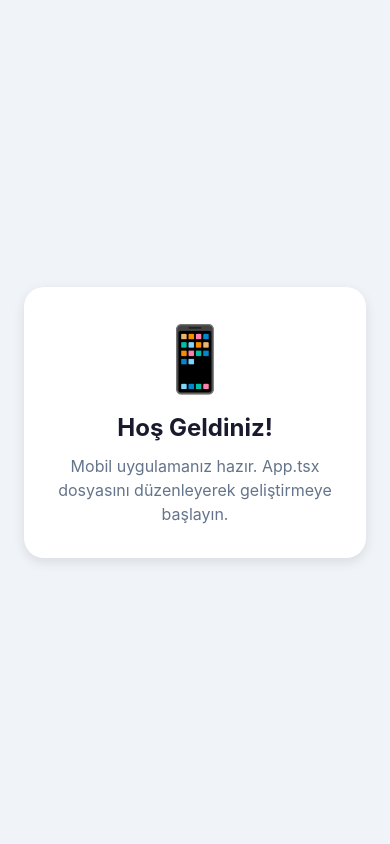
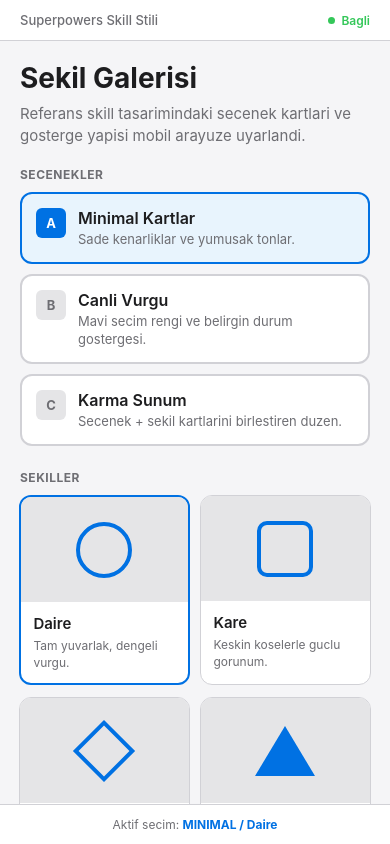
Before and after one commit to admlyz5858/Yeni, a React Native app in the folder app/: screen / in a window 390 px wide. Built offline with nearby package versions, Linux system fonts and the light colour scheme.

Commit message:
Apply superpowers-inspired shape UI style
Co-authored-by: admlyz5858 <admlyz5858@users.noreply.github.com>

```diff
--- a/app/App.tsx
+++ b/app/App.tsx
@@ -1,55 +1,372 @@
 import { StatusBar } from 'expo-status-bar';
-import { StyleSheet, Text, View } from 'react-native';
+import { useMemo, useState } from 'react';
+import {
+  Pressable,
+  ScrollView,
+  StyleSheet,
+  Text,
+  useColorScheme,
+  View,
+} from 'react-native';
+
+type Option = {
+  key: string;
+  letter: string;
+  title: string;
+  description: string;
+};
+
+type Shape = {
+  key: string;
+  name: string;
+  details: string;
+};
+
+const options: Option[] = [
+  {
+    key: 'minimal',
+    letter: 'A',
+    title: 'Minimal Kartlar',
+    description: 'Sade kenarliklar ve yumusak tonlar.',
+  },
+  {
+    key: 'vivid',
+    letter: 'B',
+    title: 'Canli Vurgu',
+    description: 'Mavi secim rengi ve belirgin durum gostergesi.',
+  },
+  {
+    key: 'mixed',
+    letter: 'C',
+    title: 'Karma Sunum',
+    description: 'Secenek + sekil kartlarini birlestiren duzen.',
+  },
+];
+
+const shapes: Shape[] = [
+  { key: 'circle', name: 'Daire', details: 'Tam yuvarlak, dengeli vurgu.' },
+  { key: 'square', name: 'Kare', details: 'Keskin koselerle guclu gorunum.' },
+  { key: 'diamond', name: 'Elmas', details: '45 derece donuk modern form.' },
+  { key: 'triangle', name: 'Ucgen', details: 'Yonlendirme hissi veren ikon.' },
+];
 
 export default function App() {
+  const colorScheme = useColorScheme();
+  const isDark = colorScheme === 'dark';
+  const palette = useMemo(
+    () => ({
+      bgPrimary: isDark ? '#1d1d1f' : '#f5f5f7',
+      bgSecondary: isDark ? '#2d2d2f' : '#ffffff',
+      bgTertiary: isDark ? '#3d3d3f' : '#e5e5e7',
+      border: isDark ? '#424245' : '#d1d1d6',
+      textPrimary: isDark ? '#f5f5f7' : '#1d1d1f',
+      textSecondary: isDark ? '#86868b' : '#6e6e73',
+      accent: isDark ? '#0a84ff' : '#0071e3',
+      selectedBg: isDark ? 'rgba(10, 132, 255, 0.16)' : '#e8f4fd',
+      success: '#34c759',
+    }),
+    [isDark]
+  );
+
+  const [selectedOption, setSelectedOption] = useState(options[0].key);
+  const [selectedShape, setSelectedShape] = useState(shapes[0].key);
+
   return (
-    <View style={styles.container}>
-      <View style={styles.card}>
-        <Text style={styles.emoji}>📱</Text>
-        <Text style={styles.title}>Hoş Geldiniz!</Text>
-        <Text style={styles.subtitle}>
-          Mobil uygulamanız hazır. App.tsx dosyasını düzenleyerek geliştirmeye başlayın.
+    <View style={[styles.container, { backgroundColor: palette.bgPrimary }]}>
+      <View
+        style={[
+          styles.header,
+          {
+            backgroundColor: palette.bgSecondary,
+            borderBottomColor: palette.border,
+          },
+        ]}
+      >
+        <Text style={[styles.headerTitle, { color: palette.textSecondary }]}>
+          Superpowers Skill Stili
+        </Text>
+        <View style={styles.statusRow}>
+          <View style={[styles.statusDot, { backgroundColor: palette.success }]} />
+          <Text style={[styles.statusText, { color: palette.success }]}>Bagli</Text>
+        </View>
+      </View>
+
+      <ScrollView style={styles.main} contentContainerStyle={styles.mainContent}>
+        <Text style={[styles.title, { color: palette.textPrimary }]}>Sekil Galerisi</Text>
+        <Text style={[styles.subtitle, { color: palette.textSecondary }]}>
+          Referans skill tasarimindaki secenek kartlari ve gosterge yapisi mobil arayuze
+          uyarlandi.
+        </Text>
+
+        <Text style={[styles.label, { color: palette.textSecondary }]}>Secenekler</Text>
+        <View style={styles.optionsList}>
+          {options.map((option) => {
+            const isSelected = option.key === selectedOption;
+            return (
+              <Pressable
+                key={option.key}
+                onPress={() => setSelectedOption(option.key)}
+                style={[
+                  styles.option,
+                  {
+                    backgroundColor: isSelected ? palette.selectedBg : palette.bgSecondary,
+                    borderColor: isSelected ? palette.accent : palette.border,
+                  },
+                ]}
+              >
+                <View
+                  style={[
+                    styles.letter,
+                    {
+                      backgroundColor: isSelected ? palette.accent : palette.bgTertiary,
+                    },
+                  ]}
+                >
+                  <Text style={[styles.letterText, { color: isSelected ? '#fff' : palette.textSecondary }]}>
+                    {option.letter}
+                  </Text>
+                </View>
+                <View style={styles.optionContent}>
+                  <Text style={[styles.optionTitle, { color: palette.textPrimary }]}>{option.title}</Text>
+                  <Text style={[styles.optionDescription, { color: palette.textSecondary }]}>
+                    {option.description}
+                  </Text>
+                </View>
+              </Pressable>
+            );
+          })}
+        </View>
+
+        <Text style={[styles.label, { color: palette.textSecondary, marginTop: 24 }]}>Sekiller</Text>
+        <View style={styles.cards}>
+          {shapes.map((shape) => {
+            const isSelected = shape.key === selectedShape;
+            return (
+              <Pressable
+                key={shape.key}
+                onPress={() => setSelectedShape(shape.key)}
+                style={[
+                  styles.card,
+                  {
+                    backgroundColor: palette.bgSecondary,
+                    borderColor: isSelected ? palette.accent : palette.border,
+                    borderWidth: isSelected ? 2 : 1,
+                  },
+                ]}
+              >
+                <View style={[styles.cardPreview, { backgroundColor: palette.bgTertiary }]}>
+                  <ShapePreview shape={shape.key} color={palette.accent} />
+                </View>
+                <View style={styles.cardBody}>
+                  <Text style={[styles.cardTitle, { color: palette.textPrimary }]}>{shape.name}</Text>
+                  <Text style={[styles.cardDetails, { color: palette.textSecondary }]}>
+                    {shape.details}
+                  </Text>
+                </View>
+              </Pressable>
+            );
+          })}
+        </View>
+      </ScrollView>
+
+      <View
+        style={[
+          styles.indicatorBar,
+          {
+            backgroundColor: palette.bgSecondary,
+            borderTopColor: palette.border,
+          },
+        ]}
+      >
+        <Text style={[styles.indicatorText, { color: palette.textSecondary }]}>
+          Aktif secim:{' '}
+          <Text style={[styles.indicatorSelected, { color: palette.accent }]}>
+            {selectedOption.toUpperCase()} /{' '}
+            {shapes.find((shape) => shape.key === selectedShape)?.name}
+          </Text>
         </Text>
       </View>
-      <StatusBar style="dark" />
+      <StatusBar style={isDark ? 'light' : 'dark'} />
     </View>
+  );
+}
+
+function ShapePreview({ shape, color }: { shape: string; color: string }) {
+  if (shape === 'circle') {
+    return <View style={[styles.circleShape, { borderColor: color }]} />;
+  }
+  if (shape === 'square') {
+    return <View style={[styles.squareShape, { borderColor: color }]} />;
+  }
+  if (shape === 'diamond') {
+    return <View style={[styles.diamondShape, { borderColor: color }]} />;
+  }
+  return (
+    <View
+      style={[
+        styles.triangleShape,
+        {
+          borderBottomColor: color,
+        },
+      ]}
+    />
   );
 }
 
 const styles = StyleSheet.create({
   container: {
     flex: 1,
-    backgroundColor: '#f0f4f8',
+  },
+  header: {
+    paddingHorizontal: 20,
+    paddingVertical: 12,
+    borderBottomWidth: 1,
+    flexDirection: 'row',
+    justifyContent: 'space-between',
+    alignItems: 'center',
+  },
+  headerTitle: {
+    fontSize: 13,
+    fontWeight: '500',
+  },
+  statusRow: {
+    flexDirection: 'row',
+    alignItems: 'center',
+  },
+  statusDot: {
+    width: 7,
+    height: 7,
+    borderRadius: 4,
+    marginRight: 6,
+  },
+  statusText: {
+    fontSize: 12,
+    fontWeight: '600',
+  },
+  main: {
+    flex: 1,
+  },
+  mainContent: {
+    padding: 20,
+    paddingBottom: 36,
+  },
+  title: {
+    fontSize: 28,
+    fontWeight: '700',
+    marginBottom: 8,
+  },
+  subtitle: {
+    fontSize: 15,
+    lineHeight: 22,
+    marginBottom: 20,
+  },
+  label: {
+    fontSize: 12,
+    fontWeight: '700',
+    textTransform: 'uppercase',
+    letterSpacing: 0.5,
+    marginBottom: 10,
+  },
+  optionsList: {
+    gap: 10,
+  },
+  option: {
+    borderWidth: 2,
+    borderRadius: 12,
+    padding: 14,
+    flexDirection: 'row',
+    alignItems: 'flex-start',
+  },
+  letter: {
+    width: 30,
+    height: 30,
+    borderRadius: 6,
+    justifyContent: 'center',
+    alignItems: 'center',
+    marginRight: 12,
+  },
+  letterText: {
+    fontWeight: '700',
+    fontSize: 13,
+  },
+  optionContent: {
+    flex: 1,
+  },
+  optionTitle: {
+    fontSize: 16,
+    fontWeight: '600',
+    marginBottom: 2,
+  },
+  optionDescription: {
+    fontSize: 13,
+    lineHeight: 18,
+  },
+  cards: {
+    flexDirection: 'row',
+    flexWrap: 'wrap',
+    marginHorizontal: -6,
+  },
+  card: {
+    width: '47%',
+    borderRadius: 12,
+    marginHorizontal: '1.5%',
+    marginBottom: 12,
+    overflow: 'hidden',
+  },
+  cardPreview: {
+    height: 105,
     alignItems: 'center',
     justifyContent: 'center',
-    padding: 24,
   },
-  card: {
-    backgroundColor: '#fff',
-    borderRadius: 20,
-    padding: 32,
+  cardBody: {
+    padding: 12,
+  },
+  cardTitle: {
+    fontSize: 15,
+    fontWeight: '600',
+    marginBottom: 4,
+  },
+  cardDetails: {
+    fontSize: 12,
+    lineHeight: 17,
+  },
+  indicatorBar: {
+    borderTopWidth: 1,
+    paddingVertical: 12,
+    paddingHorizontal: 16,
     alignItems: 'center',
-    shadowColor: '#000',
-    shadowOffset: { width: 0, height: 4 },
-    shadowOpacity: 0.1,
-    shadowRadius: 12,
-    elevation: 8,
   },
-  emoji: {
-    fontSize: 64,
-    marginBottom: 16,
+  indicatorText: {
+    fontSize: 12,
   },
-  title: {
-    fontSize: 24,
-    fontWeight: 'bold',
-    color: '#1a1a2e',
-    marginBottom: 12,
-    textAlign: 'center',
+  indicatorSelected: {
+    fontWeight: '700',
   },
-  subtitle: {
-    fontSize: 16,
-    color: '#64748b',
-    textAlign: 'center',
-    lineHeight: 24,
+  circleShape: {
+    width: 56,
+    height: 56,
+    borderRadius: 28,
+    borderWidth: 4,
+  },
+  squareShape: {
+    width: 56,
+    height: 56,
+    borderWidth: 4,
+    borderRadius: 10,
+  },
+  diamondShape: {
+    width: 44,
+    height: 44,
+    borderWidth: 4,
+    transform: [{ rotate: '45deg' }],
+  },
+  triangleShape: {
+    width: 0,
+    height: 0,
+    borderLeftWidth: 30,
+    borderRightWidth: 30,
+    borderBottomWidth: 50,
+    borderLeftColor: 'transparent',
+    borderRightColor: 'transparent',
   },
 });
```
